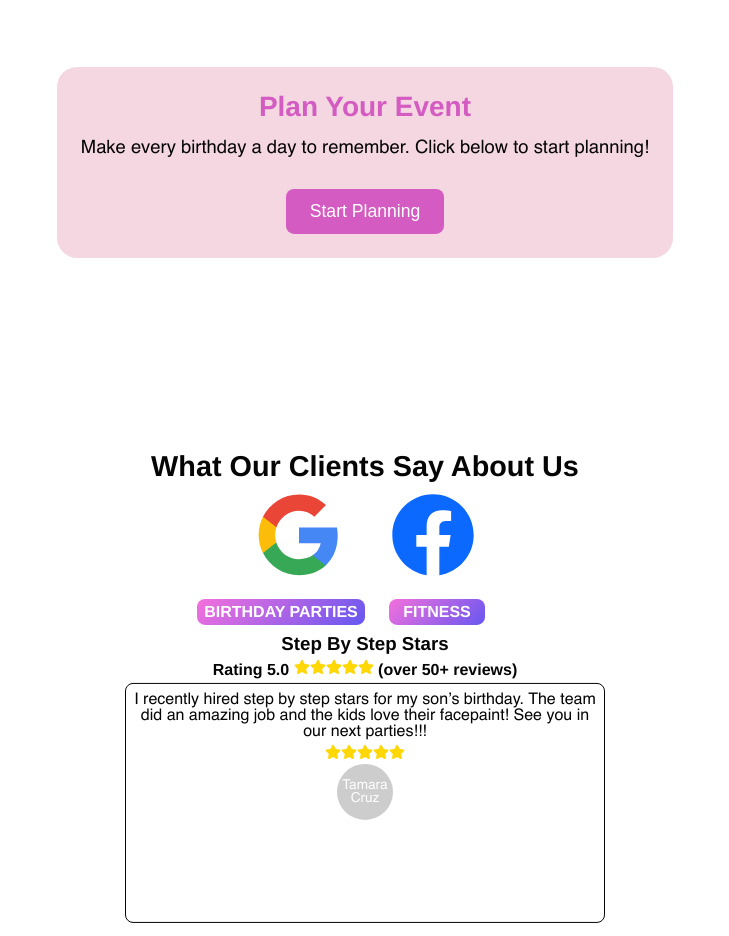
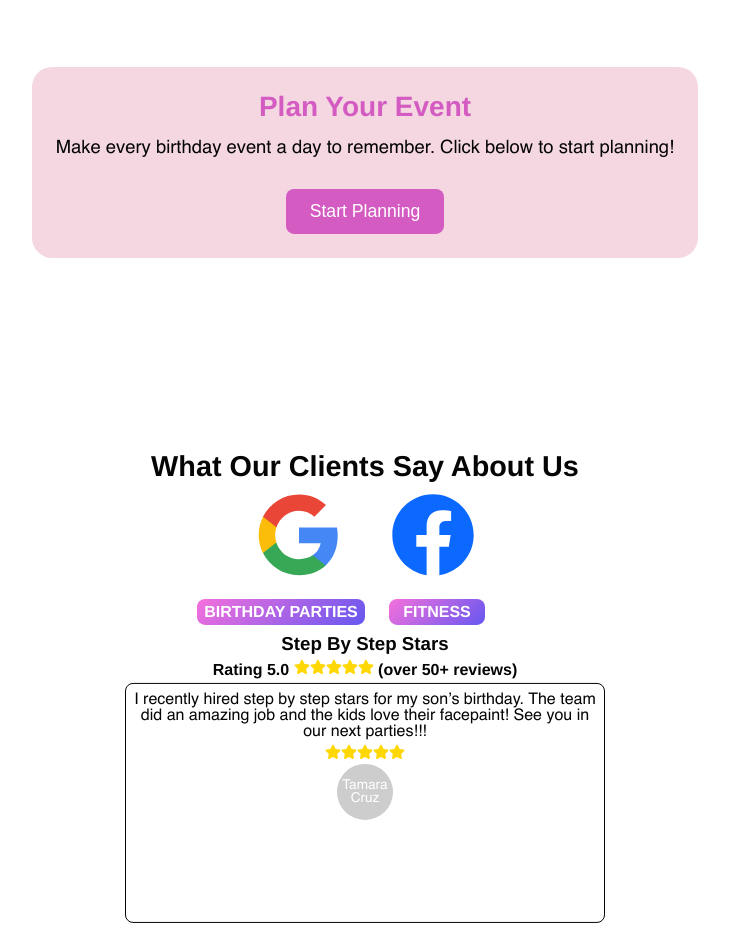
Before and after one commit to ralphdaryn/stepbystepstars, a React (Create React App) app: page / in a window 1280 px wide. Shown: the part 1620-2556 px from the top of the page, without its empty margins (275-1004 px from the left). Built offline with nearby package versions, Linux system fonts and the light colour scheme.

Commit message:
style margin and modify event plan

```diff
--- a/src/components/EventPlan/EventPlan.js
+++ b/src/components/EventPlan/EventPlan.js
@@ -11,7 +11,7 @@ const EventPlan = () => {
     <div className="eventplan">
       <h2 className="eventplan__title">Plan Your Event</h2>
       <p className="eventplan__subtitle">
-        Make every birthday a day to remember. Click below to start planning!
+        Make every birthday event a day to remember. Click below to start planning!
       </p>
       <button className="eventplan__button" onClick={goToBookingForm}>
         Start Planning
--- a/src/components/Main/Main.js
+++ b/src/components/Main/Main.js
@@ -5,6 +5,7 @@ import debounce from "lodash.debounce";
 import "./Main.scss";
 import Carousel from "../ImageCarousel/ImageCarousel";
 import Services from "../Services/Services";
+// import AboutCard from "../AboutCard/AboutCard";
 import EventPlan from "../EventPlan/EventPlan";
 import Reviews from "../Reviews/Reviews";
 import Contact from "../Contact/Contact";
@@ -83,6 +84,9 @@ const Main = () => {
             <ScrollFade key="services">
               <Services />
             </ScrollFade>
+            {/* <ScrollFade key="about-card">
+              <AboutCard />
+            </ScrollFade> */}
             <ScrollFade key="eventplan">
               <EventPlan />
             </ScrollFade>
--- a/src/components/Reviews/Reviews.scss
+++ b/src/components/Reviews/Reviews.scss
@@ -111,10 +111,9 @@
     justify-content: center;
     align-items: center;
     gap: 1rem;
-    margin: .25rem 0;
+    margin: .5rem 0;
     cursor: pointer;
     @include tablet {
-      margin: .5rem 0;
       margin-right: 3rem;
       gap: 1.5rem;
     }
```
